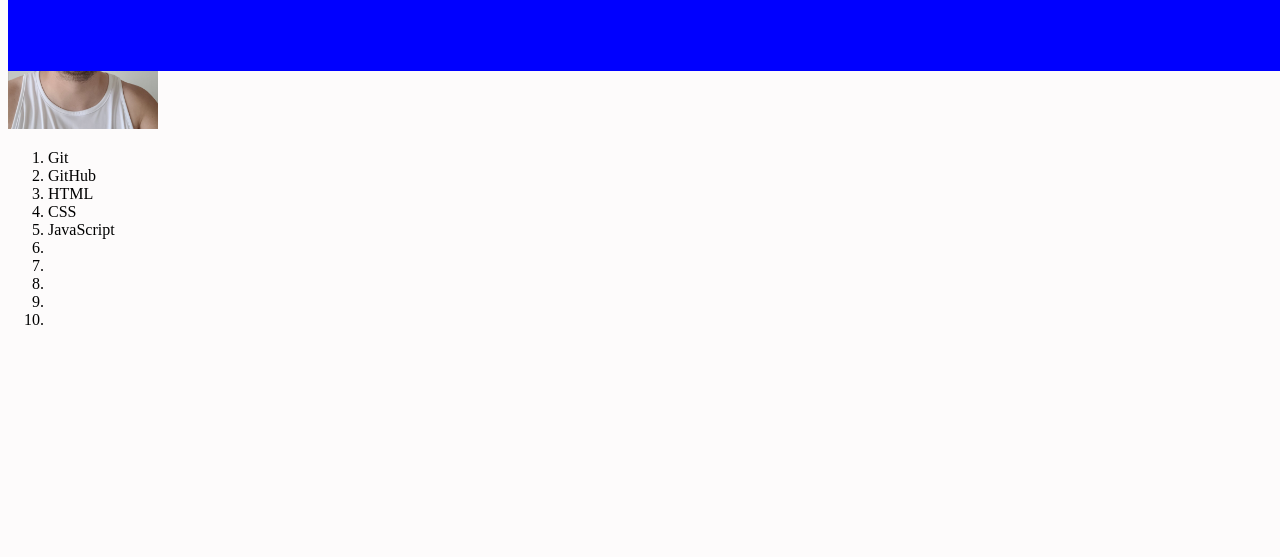
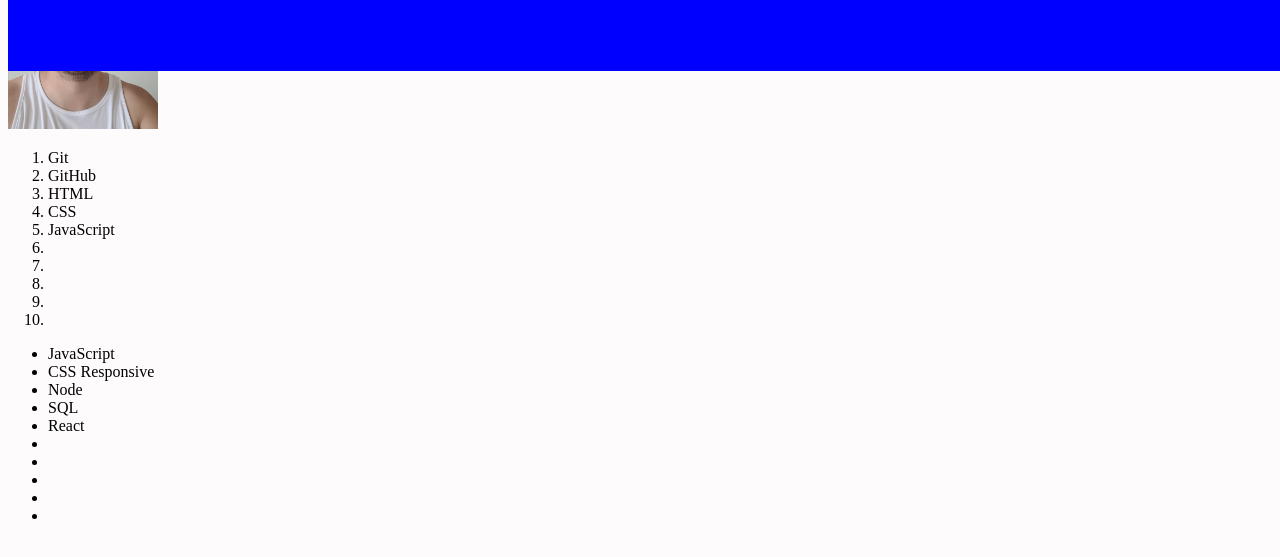
Before and after one commit to rodriguesrai/rai-rodrigues-lessons-learned, a website: page index.html in a window 1280 px wide. Shown: the part 79-636 px from the top of the page. Drawn offline with Linux system fonts and the light colour scheme.

Commit message:
requisito 5 completo

```diff
--- a/index.html
+++ b/index.html
@@ -25,6 +25,18 @@
             <li></li>
             <li></li>
         </ol>
+        <ul id="licoes_a_aprender">
+            <li>JavaScript</li>
+            <li>CSS Responsive</li>
+            <li>Node</li>
+            <li>SQL</li>
+            <li>React</li>
+            <li></li>
+            <li></li>
+            <li></li>
+            <li></li>
+            <li></li>
+        </ul>
 
 
     </main>
```
